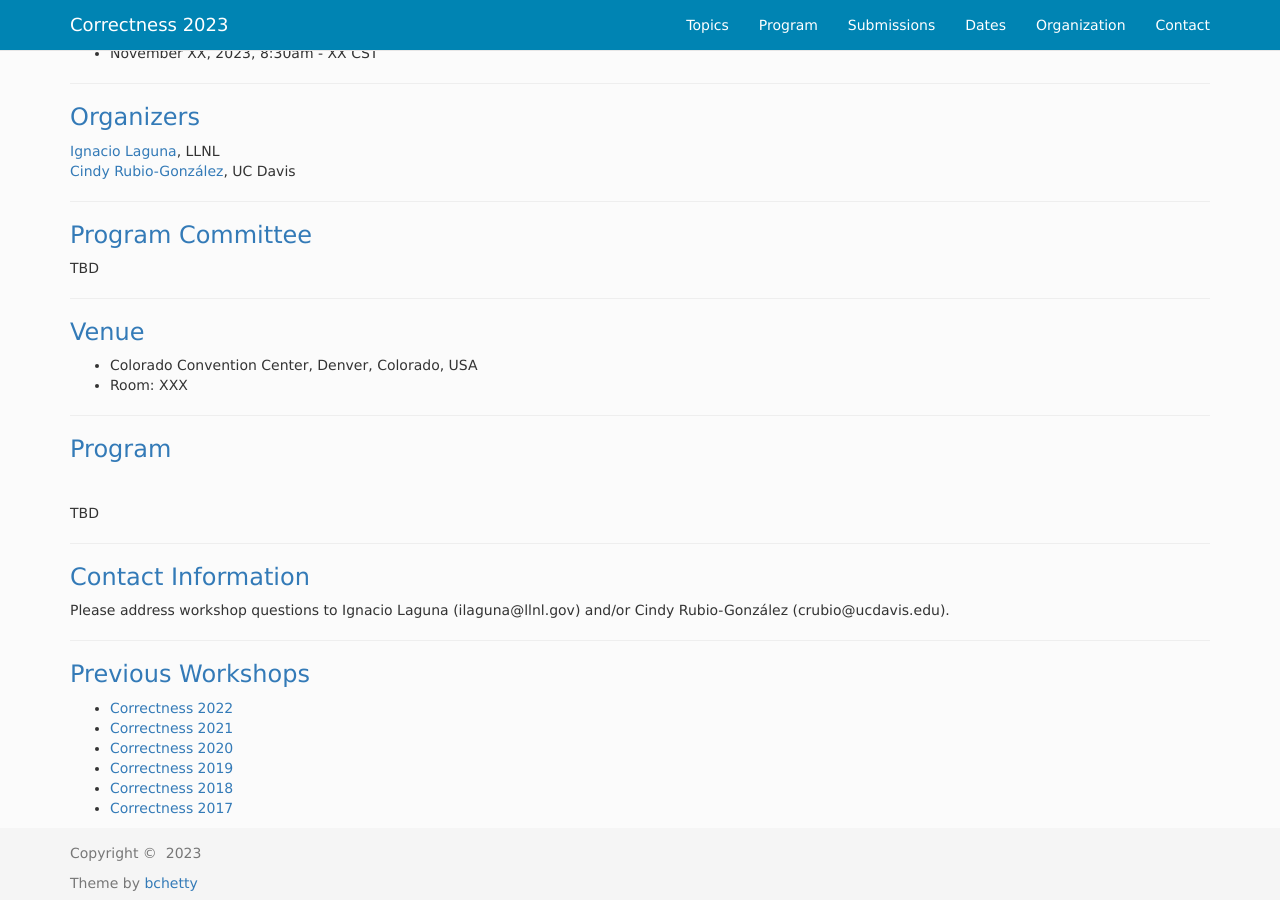
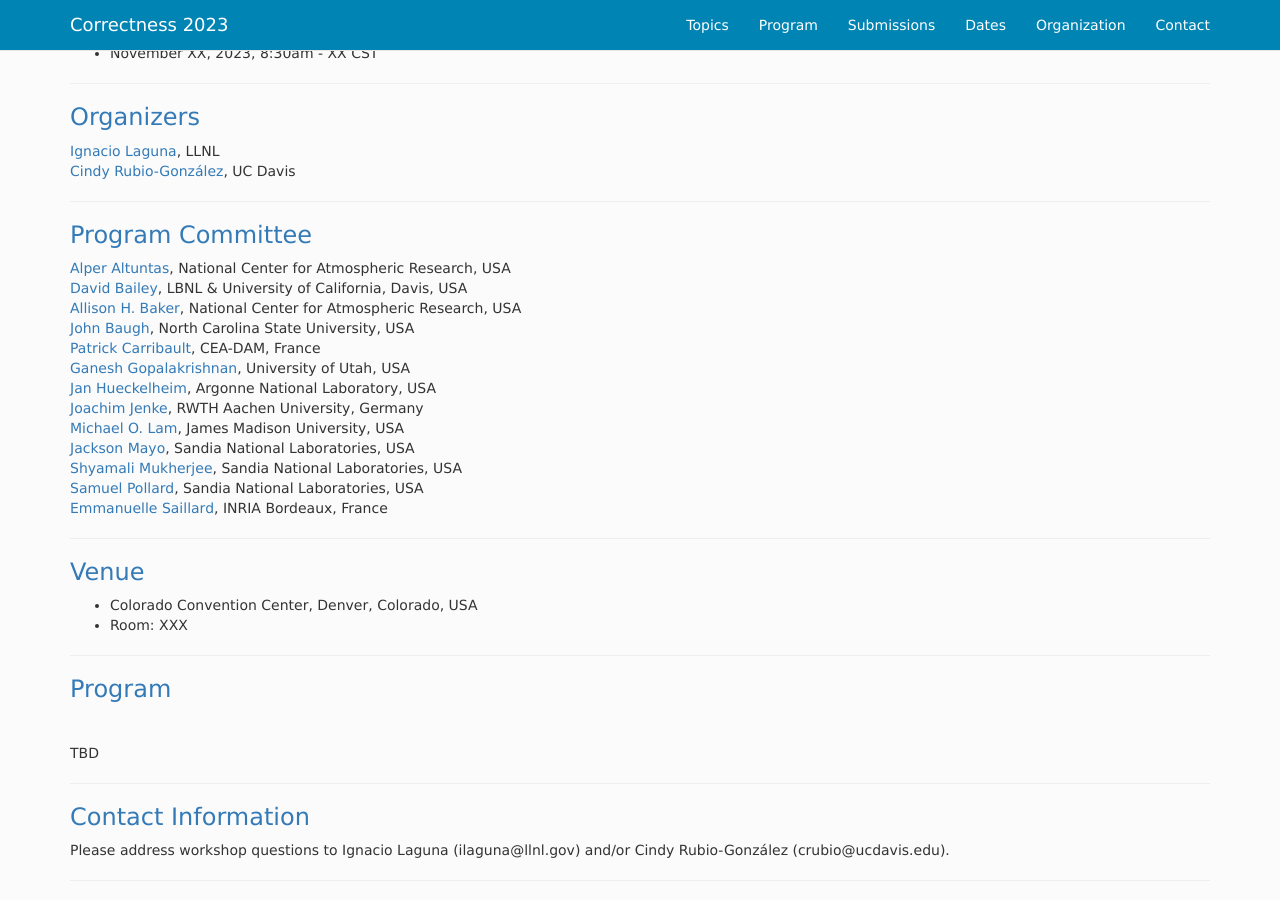
Before and after one commit to correctness-workshop/2023, a Jekyll site: the page built from index.md, in a window 1280 px wide and 900 px high, scrolled down 2104 px. Built offline with Jekyll 4.4.1, drawn with Linux system fonts in a browser that asks for light colours; nearby versions of some CDN libraries; the list of posts is cut into pages by our own code; part of the change alters nothing that is shown.

Commit message:
Update index.md

```diff
--- a/index.md
+++ b/index.md
@@ -111,25 +111,19 @@ All time zones are AOE.
 ---
 ### <a class="anchor" name="pc">Program Committee</a>
 
-<!--
 [Alper Altuntas](https://staff.ucar.edu/users/altuntas), National Center for Atmospheric Research, USA <br />
 [David Bailey](https://cs.ucdavis.edu/directory/david-bailey), LBNL & University of California, Davis, USA <br />
 [Allison H. Baker](https://staff.ucar.edu/users/abaker), National Center for Atmospheric Research, USA <br />
 [John Baugh](https://www.ccee.ncsu.edu/people/jwb/), North Carolina State University, USA <br />
 [Patrick Carribault](http://www.cea.fr/), CEA-DAM, France  <br />
 [Ganesh Gopalakrishnan](https://www.cs.utah.edu/~ganesh/), University of Utah, USA <br />
-[Geoffrey C. Hulette]( http://www.sandia.gov/), Sandia National Laboratories, USA <br />
-[Vinu Joseph](https://www.vinujoseph.org/), NVIDIA Corporation, USA <br />
+[Jan Hueckelheim](https://www.anl.gov/profile/jan-huckelheim), Argonne National Laboratory, USA <br />
+[Joachim Jenke](https://www.itc.rwth-aachen.de/cms/IT-Center/IT-Center/Team/~oobd/Joachim-Protze/lidx/1/), RWTH Aachen University, Germany <br />
 [Michael O. Lam](https://w3.cs.jmu.edu/lam2mo/), James Madison University, USA <br />
 [Jackson Mayo](http://www.sandia.gov/), Sandia National Laboratories, USA <br />
 [Shyamali Mukherjee](https://dl.acm.org/profile/99659214722), Sandia National Laboratories, USA <br />
 [Samuel	Pollard](https://scholar.google.com/citations?user=X0zJ484AAAAJ&hl=en), Sandia National Laboratories, USA <br />
-[Joachim Protze](https://www.itc.rwth-aachen.de/cms/IT-Center/IT-Center/Team/~oobd/Joachim-Protze/lidx/1/), RWTH Aachen University, Germany <br />
 [Emmanuelle Saillard](http://emmanuellesaillard.fr/), INRIA Bordeaux, France  <br />
-[Markus Schordan]( https://people.llnl.gov/schordan1), Lawrence Livermore National Laboratory, USA <br />
-[Tristan Vanderbruggen](https://people.llnl.gov/vanderbrugge1), Lawrence Livermore National Laboratory, USA <br />
--->
-TBD
 
 ---
 ### <a class="anchor" name="venue">Venue</a>
```
